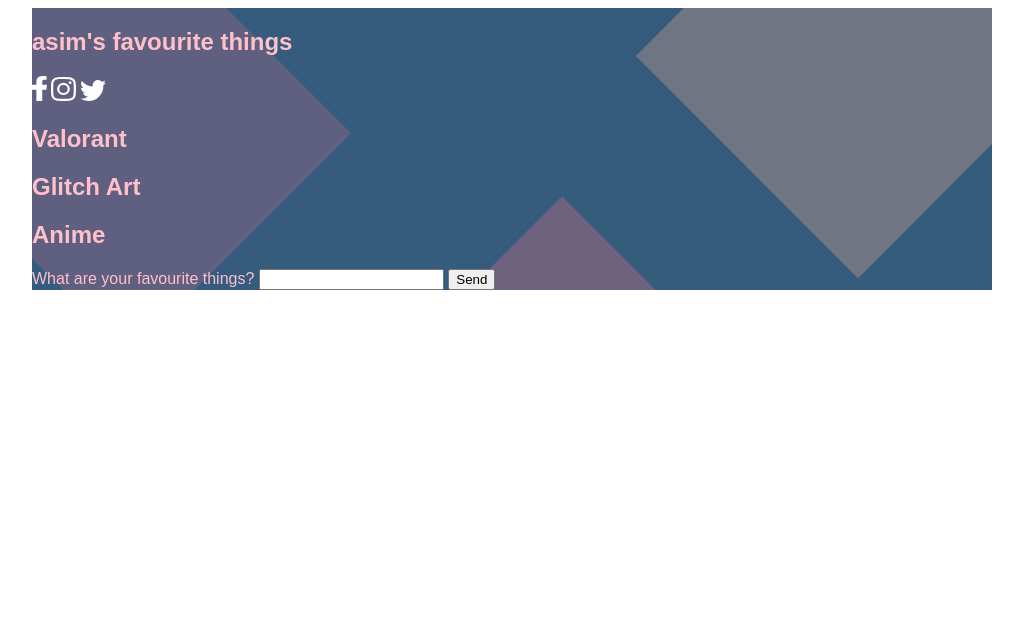
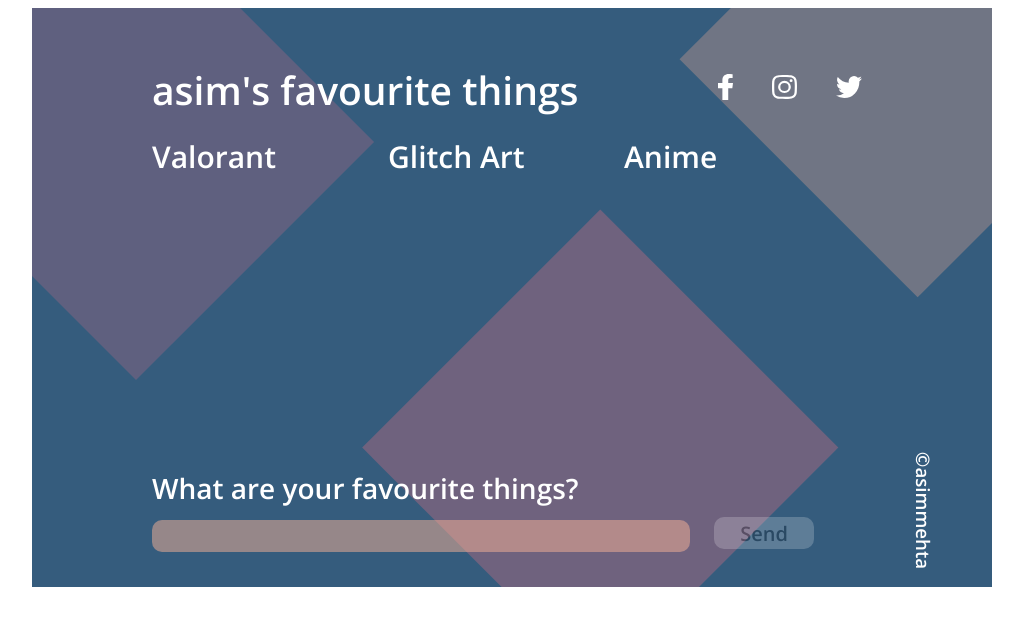
Before and after one commit to mehta-asim/Mehta_A_FavouriteThings, a website: page index.html in a window 1280 px wide. Shown: the whole page, without its empty margins (128-1151 px from the left). Drawn offline with Linux system fonts and the light colour scheme.

Commit message:
styled the webpage by sass modules

```diff
--- a/index.html
+++ b/index.html
@@ -16,9 +16,11 @@
 
         <header>
             <h2>asim's favourite things</h2>
-            <img src="images/fb.svg" alt="fb logo">
-            <img src="images/insta.svg" alt="instagram logo">
-            <img src="images/twitter.svg" alt="twitter logo">
+            <section id="socialMediaIcons">
+            <a href="facebook.com"><img src="images/fb.svg" id="fb" alt="fb logo"></a>
+            <a href="instagram.com"><img src="images/insta.svg" id="ig" alt="instagram logo"></a>
+            <a href="twitter.com"><img src="images/twitter.svg" id="tw" alt="twitter logo"></a>
+            </section>
         </header>
 
         <section id="fav-things">
@@ -53,6 +55,7 @@
 
                 <input id="send" type="submit" name="send" value="Send">
             </form>
+            <h3 class="copyright">©asimmehta</h3>
 
         </footer>
 
--- a/js/main.js
+++ b/js/main.js
@@ -5,21 +5,6 @@
   const theFavThings = document.querySelector("#fav-things");
 
   let desc = {};
-
-  // function getImage() {
-  //   fetch("./image-data.json")
-  //     .then((res) => res.json())
-  //     .then((data) => {
-  //       console.log(data);
-
-  //       buildImage(data);
-  //       // debugger;
-  //       let favImages = document.querySelectorAll(".fav-image");
-  //       imgClick(favImages);
-  //       // debugger;
-  //     })
-  //     .catch((error) => console.error(error));
-  // }
 
   function getDesc() {
     // debugger;
@@ -35,10 +20,8 @@
   }
 
   function buildDesc(event) {
-    debugger;
-    // const desc = Object.keys(description);
-    // const desc = "Valorant";
     let fId = event.target.parentElement.id;
+
     let desPanel = theFavDesTemplate.cloneNode(true);
 
     let desContainer = desPanel.firstElementChild.children;
@@ -50,64 +33,9 @@
     // desContainer[2].textContent = desc[2].fact;
     document.getElementById(fId).appendChild(desPanel);
     debugger;
+    // debugger;
   }
-  function addInfo() {
-    getDesc();
-    debugger;
-    buildDesc(desc);
-    console.log("addInfo fired");
-    // debugger;
 
-    // let key = this.dataset.key;
-    // debugger;
-    // let name = document.querySelector("h2");
-    // debugger;
-    // name.textContent =
-    // // name.textContent =
-  }
-  //   function builDesc(description) {
-  //     const desc = Object.keys(description);
-
-  //     desc.forEach((des) => {
-  //       let desPanel = theFavDesTemplate.cloneNode(true);
-
-  //       let desContainer = desPanel.firstElementChild.children;
-
-  //       desContainer[0].textContent = description[des].name;
-  //       desContainer[1].textContent = description[des].description;
-  //       desContainer[2].textContent = description[des].fact;
-
-  //       debugger;
-
-  //       theFav.appendChild(desPanel);
-  //     });
-  //   }
-
-  // function buildImage(info) {
-  //   const image = Object.keys(info);
-
-  //   image.forEach((source) => {
-  //     let imagePanel = theFavImgTemplate.cloneNode(true);
-
-  //     let imageContainer = imagePanel.children;
-
-  //     imageContainer[0].querySelector(
-  //       "img"
-  //     ).src = `images/${info[source].source}`;
-  //     debugger;
-  //     imageContainer[0].classList.add(`${source}`);
-  //     //   debugger;
-
-  //     theFav.appendChild(imagePanel);
-  //   });
-  // }
-
-  // function imgClick(favImages) {
-  //   favImages.forEach((img) => img.addEventListener("click", addInfo));
-  //   debugger;
-  // }
-
-  // getImage();
   getDesc();
   theFavThings.addEventListener("click", buildDesc);
 })();
--- a/sass/main.scss
+++ b/sass/main.scss
@@ -6,3 +6,8 @@
 
 @import "modules/fonts";
 @import "modules/defaults";
+@import "modules/header";
+@import "modules/socialMediaIcons";
+@import "modules/favThingsContainer";
+@import "modules/favThingsTemplate";
+@import "modules/footer";
--- a/sass/modules/_defaults.scss
+++ b/sass/modules/_defaults.scss
@@ -11,6 +11,7 @@
 .container {
   margin: 0 auto;
   max-width: 960px;
+  min-height: 540px;
   display: flex;
   flex-direction: column;
   justify-content: flex-start;
--- /dev/null
+++ b/sass/modules/_favThingsContainer.scss
@@ -0,0 +1,38 @@
+#fav-things {
+  display: flex;
+  flex-direction: row;
+  justify-content: flex-start;
+  margin-left: 120px;
+  margin-right: 130px;
+  margin-top: 20px;
+
+  height: 313px;
+
+  h2 {
+    font-size: 30px;
+    margin-top: 0px;
+    margin-bottom: 0px;
+  }
+}
+
+#fthing1,
+#fthing2,
+#fthing3 {
+  width: 210px;
+  height: 313px;
+  display: flex;
+  flex-direction: column;
+  justify-content: flex-start;
+}
+
+#fthing1,
+#fthing2 {
+  margin-right: 26px;
+}
+
+.fname:hover {
+  opacity: 0.7;
+  text-decoration: underline;
+  cursor: pointer;
+  text-decoration-thickness: 2px;
+}
--- /dev/null
+++ b/sass/modules/_favThingsTemplate.scss
@@ -0,0 +1,22 @@
+.f_cover {
+  width: 210px;
+  height: 140px;
+  margin-top: 6px;
+}
+
+.f_desc {
+  width: 210px;
+  font-size: 12px;
+  text-align: left;
+  line-height: 17px;
+  margin-top: 10px;
+  margin-bottom: 0px;
+}
+
+.f_fact {
+  width: 210px;
+  font-family: "Open Sans Light";
+  font-size: 15px;
+  margin-top: 15px;
+  margin-bottom: 0px;
+}
--- /dev/null
+++ b/sass/modules/_footer.scss
@@ -0,0 +1,48 @@
+footer {
+  display: flex;
+  flex-direction: row;
+  justify-content: space-between;
+  align-items: center;
+  margin-top: 20px;
+  margin-bottom: 35px;
+  margin-left: 120px;
+  margin-right: 10px;
+  form {
+    label {
+      font-size: 28px;
+    }
+
+    #yourFavThing {
+      width: 538px;
+      height: 32px;
+      background-color: #f8b195;
+      border-radius: 10px;
+      padding: 0px;
+      border-width: 0px;
+      opacity: 0.5;
+      margin-right: 20px;
+    }
+
+    #send {
+      height: 32px;
+      width: 100px;
+      font-family: "Open Sans SemiBold";
+      font-size: 20px;
+      background-color: white;
+      border-radius: 10px;
+      padding: 0px;
+      border-width: 0px;
+      opacity: 0.2;
+      margin-top: 10px;
+    }
+  }
+  h3 {
+    transform: rotate(90deg);
+    // margin-top: 0px;
+    // margin-right: 0px;
+    // margin-left: 10px;
+    // margin-bottom: 0px;
+    // padding-left: 10px;
+    margin: 0 auto;
+  }
+}
--- /dev/null
+++ b/sass/modules/_header.scss
@@ -0,0 +1,18 @@
+header {
+  display: flex;
+  flex-direction: row;
+  justify-content: space-between;
+  margin-top: 55px;
+  margin-right: 130px;
+  margin-left: 120px;
+
+  h2 {
+    font-size: 39px;
+    margin-top: 0px;
+    margin-bottom: 0px;
+  }
+
+  a {
+    cursor: pointer;
+  }
+}
--- /dev/null
+++ b/sass/modules/_socialMediaIcons.scss
@@ -0,0 +1,21 @@
+#socialMediaIcons {
+  display: flex;
+  flex-direction: row;
+  align-items: center;
+  #fb {
+    width: 14.72px;
+    height: 25.14px;
+    margin-right: 39.2px;
+  }
+
+  #ig {
+    width: 24.4px;
+    height: 24.42px;
+    margin-right: 39.2px;
+  }
+
+  #tw {
+    width: 26.23px;
+    height: 21.19px;
+  }
+}
--- a/sass/modules/_vars.scss
+++ b/sass/modules/_vars.scss
@@ -1,3 +1,3 @@
-$main-color: pink;
+$main-color: white;
 $main-size: 16px;
-$main-font: arial, helvetica, sans-serif;
+$main-font: "Open Sans SemiBold", sans-serif;
```
Also changed, not shown: css/main.css, images/fthing-1.jpg, images/fthing-2.jpg, images/fthing-3.jpg.
